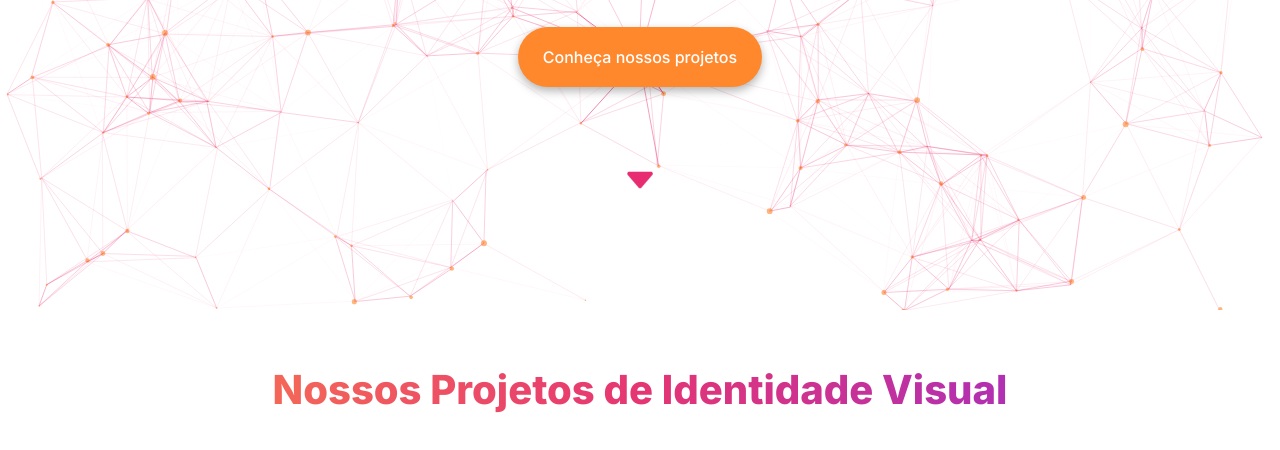
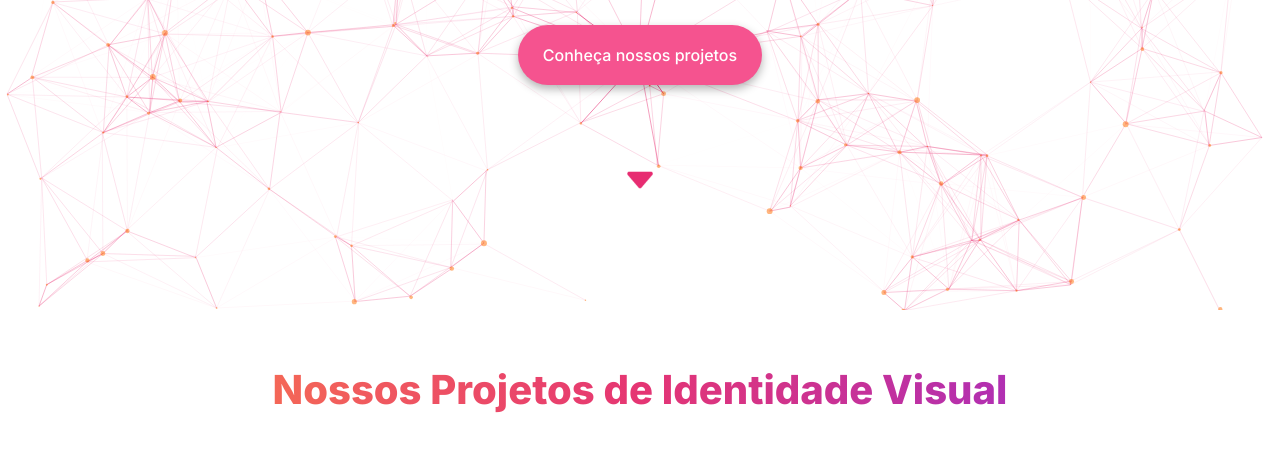
Before and after one commit to ronaldocarvalho798/aether, a plain HTML site: page index.html in a window 1280 px wide. In both pictures the pointer is over the link "Conheça nossos projetos". Shown: the part 490-940 px from the top of the page. Drawn offline with Linux system fonts and the light colour scheme; animation ran at ten frames a second.

Commit message:
cta changes

```diff
--- a/css/main.css
+++ b/css/main.css
@@ -61,14 +61,14 @@ main{
     margin-top: 15px;
     color: white;
     background-color: #e72c71;
-    box-shadow: 0 2px 10px rgba(0, 0, 0, 0.6);
+    box-shadow: 0 2px 10px rgba(0, 0, 0, 0.4);
     font-weight: 500;
     padding: 20px 25px;
     border-radius: 30px;
     transition: all 0.3s ease-in-out;
     &:hover{
-        background-color: #ff882d;
-        transform: translateY(-3px);
+        background-color: #f5538f;
+        transform: translateY(-5px);
         box-shadow: 0 4px 10px rgba(0, 0, 0, 0.3);
     }
 }
```
